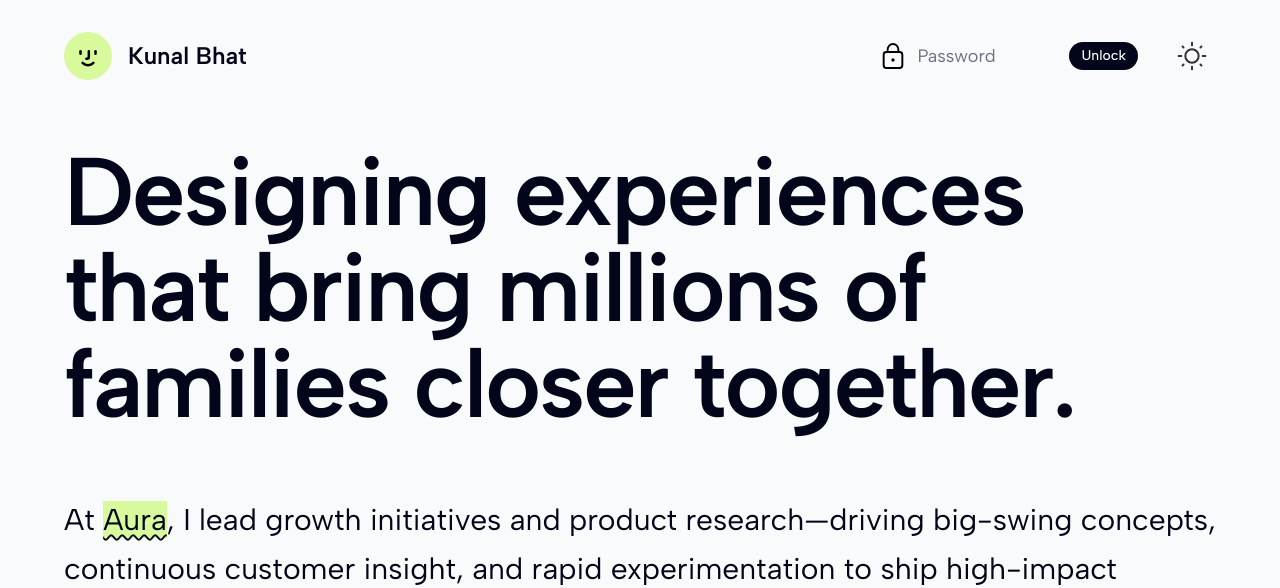
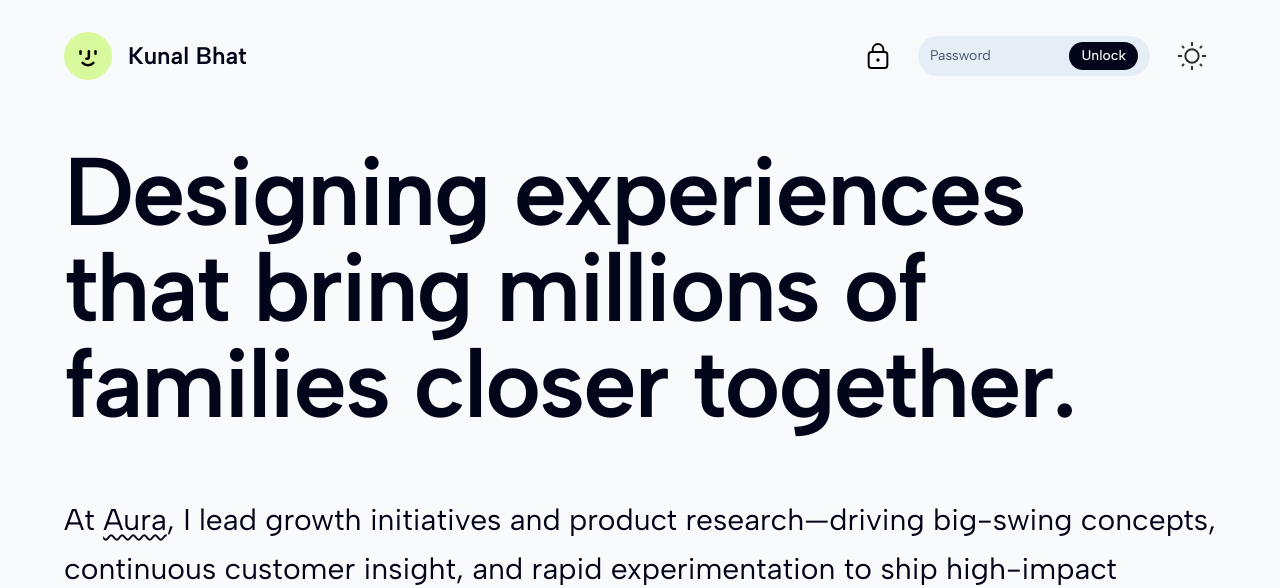
Before and after one commit to kunalbhat/portfolio-2025, a Next.js app: page / in a window 1280 px wide. Both pictures are taken after a click on the button 1128 px from the left and 56 px from the top of the page. Shown: the top 588 px of the page. Built offline with nearby package versions, Linux system fonts and the light colour scheme.

Commit message:
try to smooth out password input transition

```diff
--- a/src/app/globals.css
+++ b/src/app/globals.css
@@ -8,11 +8,12 @@
     /* Core palette */
     --bg: #020617; /* slate-950 */
     --fg: rgb(116, 140, 235, 1);
-    --muted: #64748b; /* slate-500 */
+    --muted: #9fb3c8; /* cool muted blue-gray */
     --border: #1f2937; /* slate-800 */
     --accent: rgba(83, 148, 251, 1);
     --accent-soft: rgba(46, 69, 150, 0.5);
     --bg-overlay: color-mix(in srgb, var(--bg) 85%, transparent);
+    --input-bg: #162338;
     --header-gradient-start: var(--bg-overlay);
     --header-gradient-end: transparent;
   }
@@ -30,11 +31,12 @@
     color-scheme: dark;
     --bg: #020617;
     --fg: rgb(116, 140, 235, 1);
-    --muted: #64748b;
+    --muted: #9fb3c8;
     --border: #1f2937;
     --accent: rgba(83, 148, 251, 1);
     --accent-soft: rgba(46, 69, 150, 0.5);
     --bg-overlay: color-mix(in srgb, var(--bg) 85%, transparent);
+    --input-bg: #162338;
     --header-gradient-start: var(--bg-overlay);
     --header-gradient-end: transparent;
   }
@@ -43,11 +45,12 @@
     color-scheme: light;
     --bg: #f9fafb;
     --fg: #03061a;
-    --muted: #6b7280;
+    --muted: #475569;
     --border: #e5e7eb;
     --accent: #d9f99d;
     --accent-soft: rgba(16, 185, 129, 0.18);
     --bg-overlay: color-mix(in srgb, var(--bg) 85%, transparent);
+    --input-bg: #e5edf7;
     --header-gradient-start: color-mix(in srgb, var(--bg) 94%, transparent);
     --header-gradient-end: transparent;
   }
@@ -85,7 +88,7 @@
   }
 
   a {
-    @apply bg-(--accent) underline underline-offset-4 decoration-wavy decoration-2 hover:underline-offset-8;
+    @apply underline underline-offset-4 decoration-wavy decoration-2 hover:underline-offset-8;
   }
 
   figcaption {
--- a/src/components/site-header.tsx
+++ b/src/components/site-header.tsx
@@ -1,7 +1,12 @@
 "use client";
 
 import Image from "next/image";
-import { AnimatePresence, motion, useMotionValueEvent, useScroll } from "framer-motion";
+import {
+  AnimatePresence,
+  motion,
+  useMotionValueEvent,
+  useScroll,
+} from "framer-motion";
 import ThemeToggle from "@/components/theme-toggle";
 import { FocusEvent, FormEvent, useRef, useState } from "react";
 
@@ -51,6 +56,8 @@ export default function SiteHeader({
       setError(false);
     }
   };
+
+  const iconShouldShift = showInput && !unlocked;
 
   return (
     <motion.header
@@ -111,51 +118,59 @@ export default function SiteHeader({
           </motion.div>
 
           <div className="flex items-center gap-4.5">
-            <AnimatePresence initial={false}>
-              {unlocked ? (
-                <motion.div
-                  key="unlocked"
-                  initial={{ opacity: 0, y: 6, scale: 0.95 }}
-                  animate={{ opacity: 1, y: 0, scale: 1 }}
-                  exit={{ opacity: 0, y: -6, scale: 0.95 }}
-                  transition={{ duration: 0.35, ease: "easeOut" }}
-                  className="h-11 w-11 rounded-full bg-(--bg-overlay) grid place-items-center"
+            <div className="flex items-center gap-2">
+              <motion.button
+                type="button"
+                onClick={revealInput}
+                disabled={unlocked}
+                className="h-11 w-11 rounded-full grid place-items-center transition-opacity cursor-pointer disabled:cursor-default"
+                aria-label={
+                  unlocked ? "Portfolio unlocked" : "Enter portfolio password"
+                }
+                whileHover={!unlocked ? { scale: 1.1 } : undefined}
+                whileTap={!unlocked ? { scale: 0.97 } : undefined}
+                initial={{ opacity: 0, scale: 0.95 }}
+                animate={{
+                  opacity: 1,
+                  scale: 1,
+                  x: iconShouldShift ? -10 : 0,
+                }}
+                transition={{ type: "spring", stiffness: 320, damping: 18 }}
               >
                 <Image
-                    src="/images/icon-unlock.svg"
-                    alt="Unlocked"
+                  src={
+                    unlocked
+                      ? "/images/icon-unlock.svg"
+                      : "/images/icon-lock.svg"
+                  }
+                  alt={unlocked ? "Unlocked" : "Locked"}
                   width={32}
                   height={32}
                   className="h-8 w-8 lock-icon"
                   priority
                 />
-                </motion.div>
-              ) : showInput ? (
+              </motion.button>
+
+              <AnimatePresence initial={false}>
+                {!unlocked && showInput ? (
                   <motion.form
                     key="password-form"
                     ref={formRef}
                     onSubmit={handleSubmit}
                     onBlur={handleBlur}
-                  initial={{ opacity: 0, x: 16, scale: 0.98 }}
-                  animate={{ opacity: 1, x: 0, scale: 1 }}
-                  exit={{ opacity: 0, x: 12, scale: 0.98 }}
-                  transition={{ duration: 0.45, ease: [0.25, 0.8, 0.35, 1] }}
-                  className="flex items-center gap-2 rounded-full px-3 py-1.5 text-sm"
+                    initial={{ opacity: 0, width: 0 }}
+                    animate={{ opacity: 1, width: "14.5rem" }}
+                    exit={{ opacity: 0, width: 0 }}
+                    transition={{ duration: 0.4, ease: [0.25, 0.8, 0.35, 1] }}
+                    className="flex items-center gap-2 rounded-full px-3 py-1.5 text-sm bg-(--input-bg) backdrop-blur overflow-hidden"
                   >
-                  <Image
-                    src="/images/icon-lock.svg"
-                    alt="Locked"
-                    width={32}
-                    height={32}
-                    className="h-8 w-8 lock-icon"
-                  />
                     <input
                       ref={inputRef}
                       type="password"
                       value={password}
                       onChange={(event) => setPassword(event.target.value)}
                       placeholder="Password"
-                    className="bg-transparent outline-none placeholder:text-(--muted) text-(--fg) text-lg w-32 md:w-36"
+                      className="bg-transparent outline-none placeholder:text-(--muted) text-(--fg) text-md w-full min-w-0"
                       autoComplete="off"
                       spellCheck={false}
                       data-1p-ignore
@@ -167,30 +182,9 @@ export default function SiteHeader({
                       Unlock
                     </button>
                   </motion.form>
-              ) : (
-                <motion.button
-                  key="lock-button"
-                  type="button"
-                  onClick={revealInput}
-                  className="h-11 w-11 rounded-full grid place-items-center transition-opacity cursor-pointer"
-                  aria-label="Enter portfolio password"
-                  whileHover={{ scale: 1.1 }}
-                  whileTap={{ scale: 0.97 }}
-                  initial={{ opacity: 0, scale: 0.95 }}
-                  animate={{ opacity: 1, scale: 1 }}
-                  exit={{ opacity: 0, scale: 0.9 }}
-                  transition={{ type: "spring", stiffness: 320, damping: 18 }}
-                >
-                  <Image
-                    src="/images/icon-lock.svg"
-                    alt=""
-                    width={32}
-                    height={32}
-                    className="h-8 w-8 lock-icon"
-                  />
-                </motion.button>
-              )}
+                ) : null}
               </AnimatePresence>
+            </div>
 
             <motion.div
               className={`transform-gpu transition-all duration-400 ease-[cubic-bezier(0.25,0.8,0.35,1)] ${
```
Lines whose indentation alone changed are shown as unchanged.
